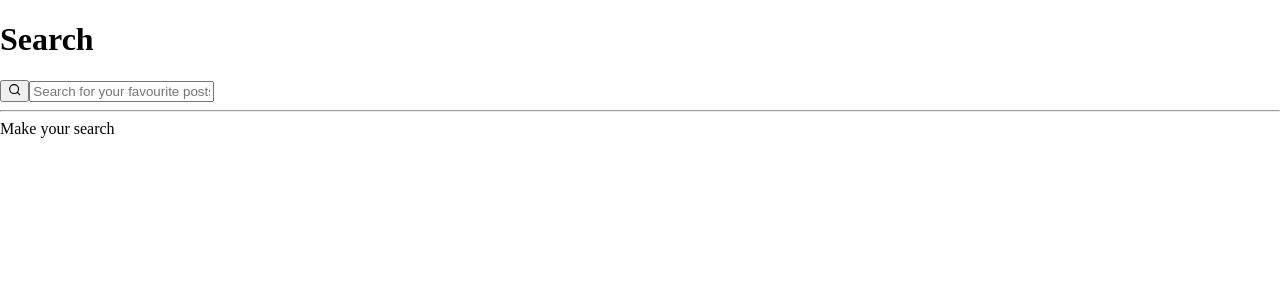
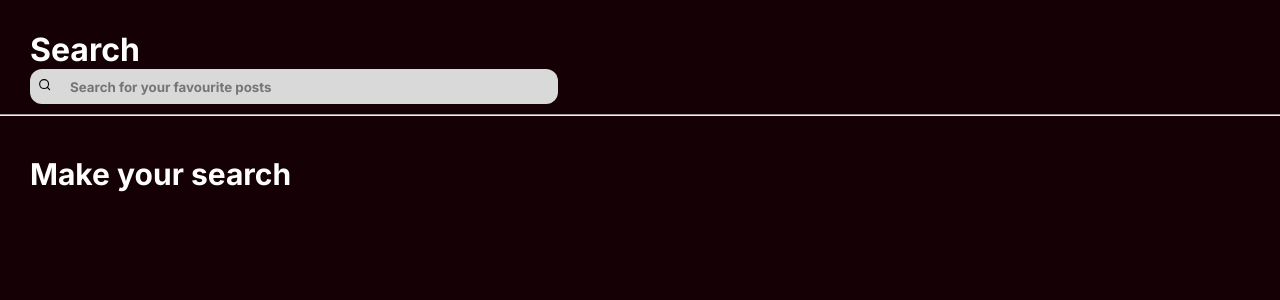
Before and after one commit to OpreaCristian2002/cristian-oprea, a React (Create React App) app in the folder client/: page / in a window 1280 px wide. Shown: the top 300 px of the page. Built offline with nearby package versions, Linux system fonts and the light colour scheme; the HTML template or start-up script is replaced by a standard one.

Commit message:
Adds styling for the search box

```diff
--- a/client/src/App.css
+++ b/client/src/App.css
@@ -0,0 +1,65 @@
+.title {
+    color: #FFFFFF;
+    margin: 0;
+}
+
+form {
+    display: flex;
+    align-items: center;
+}
+
+.form--input {
+    width: 40%;
+    height: 35px;
+    border-radius: 0px 12px 12px 0px;
+    border: 0px;
+    padding: 0px 0px 0px 10px;
+    background-color: #D9D9D9;
+    font-family: Inter, sans-serif;
+    font-weight: 700;
+}
+
+.form--input:focus {
+    outline: none;
+}
+
+.form--button {
+    height: 35px;
+    border-radius: 12px 0px 0px 12px;
+    border: 0px;
+    width: 30px;
+    background-color: #D9D9D9;
+}
+
+.form--button:hover {
+    background-color: #808080;
+    cursor: pointer;
+}
+
+hr {
+    width: calc(100% + 60px);
+    color: #FFFFFF;
+    border-right: 0;
+    border-left: 0;
+    margin: 10px 0px 40px -30px;
+}
+
+.grid {
+    display: grid;
+    grid-template-columns: repeat(auto-fit, minmax(300px, 1fr));
+    grid-auto-rows: 25vh;
+    gap: 30px;
+}
+
+.grid--image {
+    width: 100%;
+    height: 100%;
+    object-fit: cover;
+    border-radius: 10px;
+}
+
+.initial-text {
+    color:#FFFFFF;
+    font-size: 30px;
+    font-weight: 700;
+}
--- a/client/src/index.css
+++ b/client/src/index.css
@@ -1,3 +1,7 @@
 body {
   margin: 0;
+  background-color: #140005;
+  font-family: Inter, sans-serif;
+  min-width: 300px;
+  padding: 30px;
 }
```
